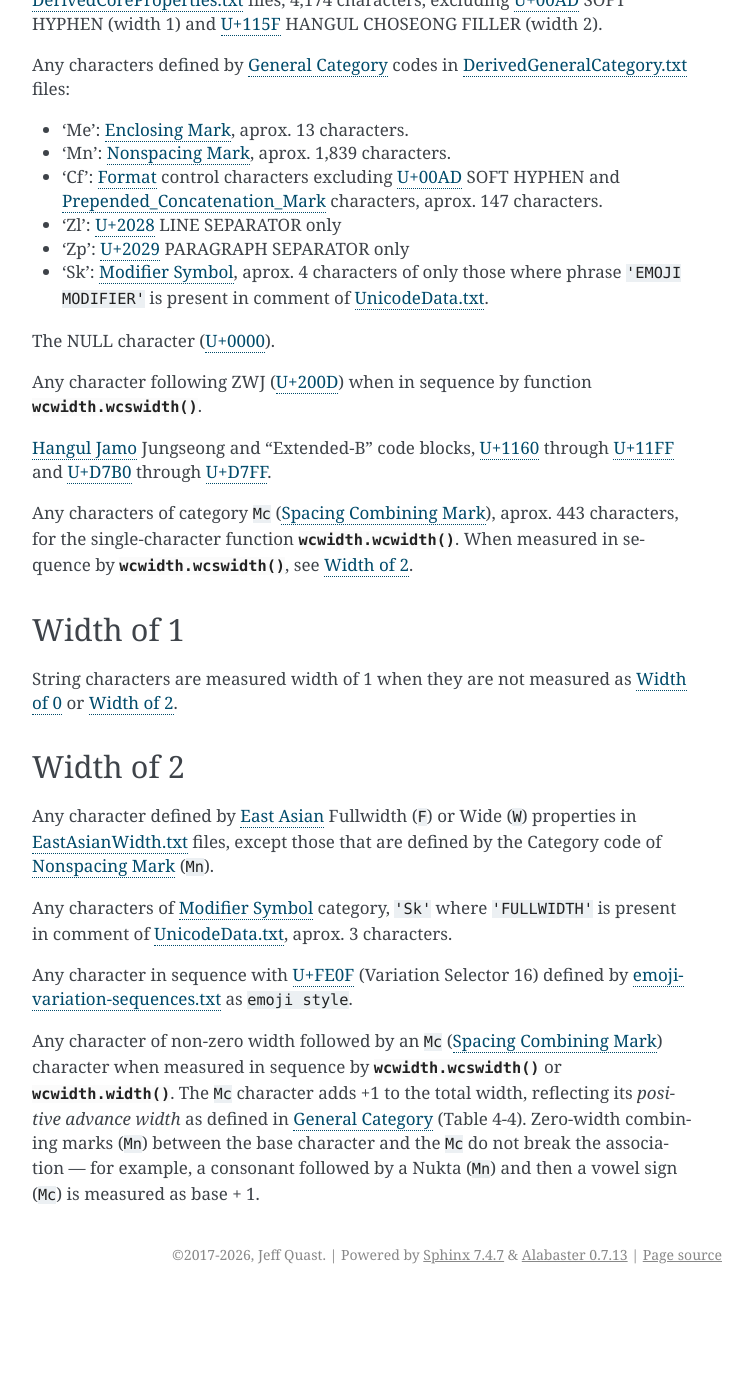
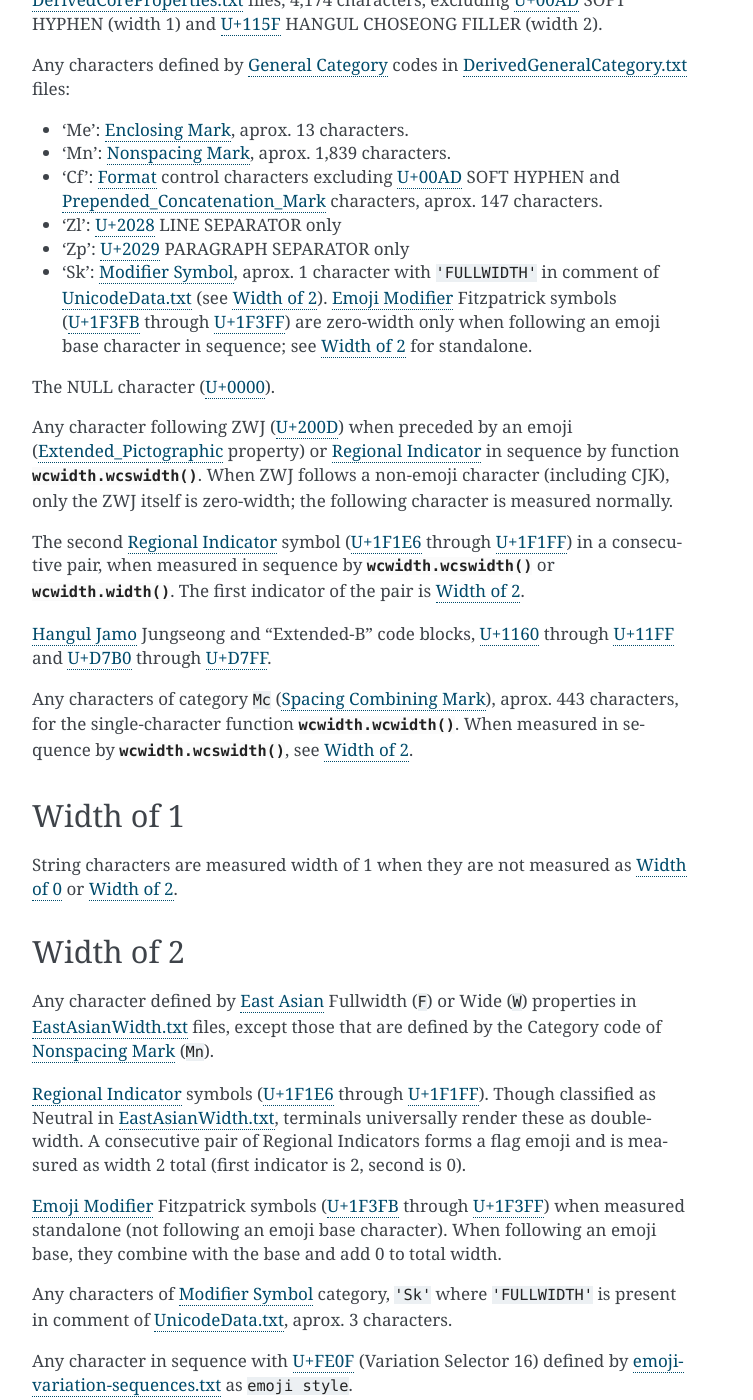
Before and after one commit to jquast/wcwidth, a Sphinx documentation site: the page built from docs/specs.rst, in a window 1280 px wide and 1400 px high, scrolled down 527 px. Shown: the whole window, without its empty margins (388-1141 px from the left). Built offline with Sphinx 7.4.7, drawn with Linux system fonts in a browser that asks for light colours; before the commit the page ends 1821 px from its top, so only the background shows below that.

Commit message:
specs, in a way I duplicate some grapheme clustering description
But i think that's ok -- mainly: we describe the specification of our
wcwidth() and wcswidth() function. This includes that stuff.

```diff
--- a/docs/specs.rst
+++ b/docs/specs.rst
@@ -33,13 +33,22 @@ Any characters defined by `General Category`_ codes in `DerivedGeneralCategory.t
   `Prepended_Concatenation_Mark`_ characters, aprox. 147 characters.
 - 'Zl': `U+2028`_ LINE SEPARATOR only
 - 'Zp': `U+2029`_ PARAGRAPH SEPARATOR only
-- 'Sk': `Modifier Symbol`_, aprox. 4 characters of only those where phrase
-  ``'EMOJI MODIFIER'`` is present in comment of `UnicodeData.txt`_.
+- 'Sk': `Modifier Symbol`_, aprox. 1 character with ``'FULLWIDTH'`` in comment
+  of `UnicodeData.txt`_ (see `Width of 2`_). `Emoji Modifier`_ Fitzpatrick
+  symbols (`U+1F3FB`_ through `U+1F3FF`_) are zero-width only when following
+  an emoji base character in sequence; see `Width of 2`_ for standalone.
 
 The NULL character (`U+0000`_).
 
-Any character following ZWJ (`U+200D`_) when in sequence by
-function :func:`wcwidth.wcswidth`.
+Any character following ZWJ (`U+200D`_) when preceded by an emoji
+(`Extended_Pictographic`_ property) or `Regional Indicator`_ in sequence by
+function :func:`wcwidth.wcswidth`. When ZWJ follows a non-emoji character
+(including CJK), only the ZWJ itself is zero-width; the following character
+is measured normally.
+
+The second `Regional Indicator`_ symbol (`U+1F1E6`_ through `U+1F1FF`_) in a
+consecutive pair, when measured in sequence by :func:`wcwidth.wcswidth` or
+:func:`wcwidth.width`. The first indicator of the pair is `Width of 2`_.
 
 `Hangul Jamo`_ Jungseong and "Extended-B" code blocks, `U+1160`_ through
 `U+11FF`_ and `U+D7B0`_ through `U+D7FF`_.
@@ -61,6 +70,15 @@ Width of 2
 Any character defined by `East Asian`_ Fullwidth (``F``) or Wide (``W``)
 properties in `EastAsianWidth.txt`_ files, except those that are defined by the
 Category code of `Nonspacing Mark`_ (``Mn``).
+
+`Regional Indicator`_ symbols (`U+1F1E6`_ through `U+1F1FF`_). Though
+classified as Neutral in `EastAsianWidth.txt`_, terminals universally render
+these as double-width. A consecutive pair of Regional Indicators forms a flag
+emoji and is measured as width 2 total (first indicator is 2, second is 0).
+
+`Emoji Modifier`_ Fitzpatrick symbols (`U+1F3FB`_ through `U+1F3FF`_) when
+measured standalone (not following an emoji base character). When following
+an emoji base, they combine with the base and add 0 to total width.
 
 Any characters of `Modifier Symbol`_ category, ``'Sk'`` where ``'FULLWIDTH'`` is
 present in comment of `UnicodeData.txt`_, aprox. 3 characters.
@@ -105,4 +123,11 @@ by a Nukta (``Mn``) and then a vowel sign (``Mc``) is measured as base + 1.
 .. _`U+D7FF`: https://codepoints.net/U+D7FF
 .. _`UnicodeData.txt`: https://www.unicode.org/Public/UCD/latest/ucd/UnicodeData.txt
 .. _`East Asian`: https://www.unicode.org/reports/tr11/
+.. _`U+1F1E6`: https://codepoints.net/U+1F1E6
+.. _`U+1F1FF`: https://codepoints.net/U+1F1FF
+.. _`U+1F3FB`: https://codepoints.net/U+1F3FB
+.. _`U+1F3FF`: https://codepoints.net/U+1F3FF
+.. _`Regional Indicator`: https://www.unicode.org/charts/PDF/U1F100.pdf
+.. _`Emoji Modifier`: https://unicode.org/reports/tr51/#Emoji_Modifiers
+.. _`Extended_Pictographic`: https://www.unicode.org/reports/tr51/#def_extended_pictographic
 .. _`Nonspacing Mark`: https://www.unicode.org/versions/latest/core-spec/chapter-4/#G134153
```
